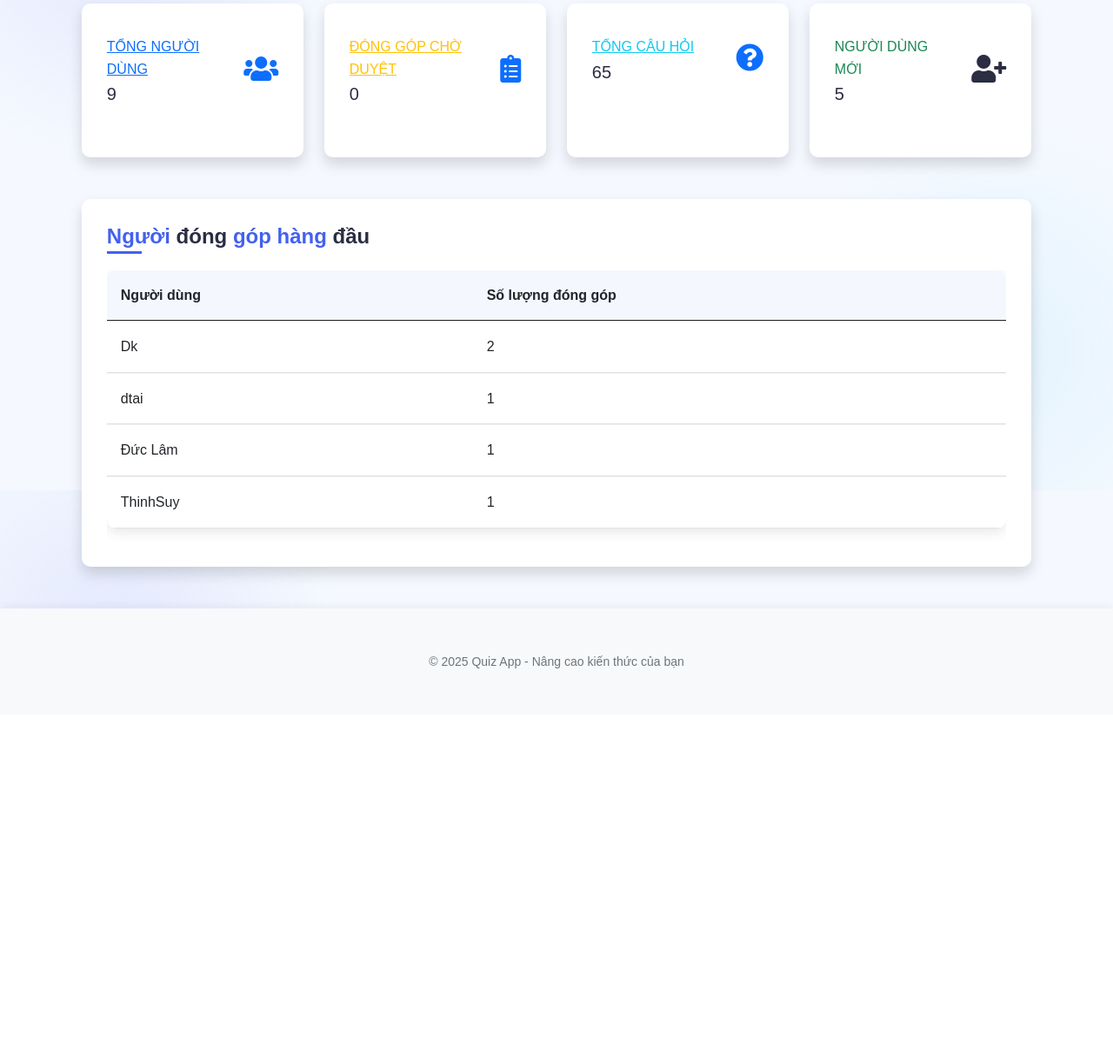
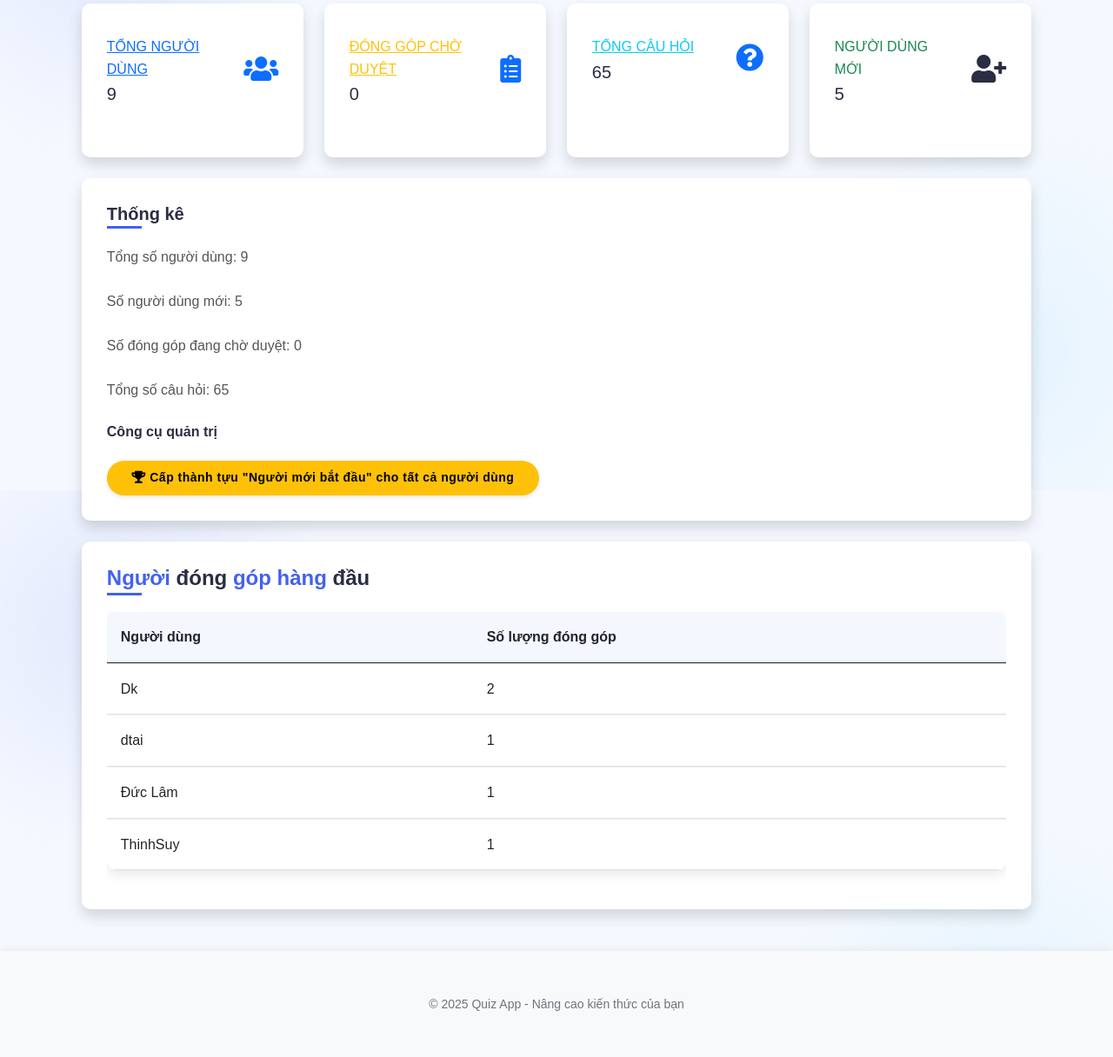
Before and after one commit to JasonFoster0809/Idea2.0, a Flask app: page /admin_dashboard in a window 1280 px wide. Shown: the part 236-1452 px from the top of the page at 87% size. Before the commit the page ends 1005 px from the top, so only its background shows below. Run offline with Flask 3, Linux system fonts and the light colour scheme; a user stored in the database is signed in; data comes from the database, SQL or seed files in the repository; some libraries are stand-ins or nearby versions.

Commit message:
Assistant checkpoint: Thêm tính năng cấp thành tựu người mới cho mọi tài khoản
Assistant generated file changes:
- app.py: Thêm API endpoint để cấp thành tựu cho tất cả người dùng
- templates/admin/dashboard.html: Thêm nút để kích hoạt cấp thành tựu người mới bắt đầu
- static/js/main.js: Thêm JavaScript để xử lý nút cấp thành tựu

---

User prompt:

H cho các tài khoản trước đó thành tựu đó đi

Replit-Commit-Author: Assistant
Replit-Commit-Session-Id: a1cbda19-71ce-4654-ad2a-570a981bc655

```diff
--- a/app.py
+++ b/app.py
@@ -869,3 +869,60 @@ def use_item():
     result['new_achievements'] = achievement_data
 
     return jsonify(result)
+
+@app.route('/api/grant-starter-achievement', methods=['POST'])
+@login_required
+def grant_starter_achievement():
+    """Cấp thành tựu Người mới bắt đầu cho tất cả người dùng"""
+    if not current_user.is_admin:
+        abort(403)  # Chỉ admin mới có quyền sử dụng API này
+
+    from models import User, Achievement, UserAchievement
+
+    # Lấy thành tựu "Người mới bắt đầu"
+    achievement = Achievement.query.filter_by(name="Người mới bắt đầu").first()
+    if not achievement:
+        # Nếu chưa có thành tựu trong DB, khởi tạo
+        from achievement_manager import initialize_achievements
+        initialize_achievements()
+        achievement = Achievement.query.filter_by(name="Người mới bắt đầu").first()
+        if not achievement:
+            return jsonify({'success': False, 'message': 'Không tìm thấy thành tựu Người mới bắt đầu'})
+
+    # Lấy tất cả người dùng
+    users = User.query.all()
+    count = 0
+
+    # Cấp thành tựu cho mỗi người dùng nếu chưa có
+    for user in users:
+        # Kiểm tra xem đã có thành tựu này chưa
+        existing = UserAchievement.query.filter_by(
+            user_id=user.id,
+            achievement_id=achievement.id
+        ).first()
+
+        if not existing:
+            # Cấp thành tựu mới
+            new_achievement = UserAchievement(
+                user_id=user.id,
+                achievement_id=achievement.id,
+                acquired_date=datetime.utcnow(),
+                notified=False
+            )
+
+            # Thêm phần thưởng
+            if achievement.xp_reward:
+                user.add_experience(achievement.xp_reward)
+
+            if achievement.coin_reward:
+                user.add_coins(achievement.coin_reward)
+
+            db.session.add(new_achievement)
+            count += 1
+
+    db.session.commit()
+
+    return jsonify({
+        'success': True,
+        'message': f'Đã cấp thành tựu "Người mới bắt đầu" cho {count} người dùng mới'
+    })
--- a/static/js/main.js
+++ b/static/js/main.js
@@ -1251,6 +1251,35 @@ function showAchievementNotification(achievement) {
   });
 }
 
+// Xử lý nút cấp thành tựu người mới bắt đầu cho tất cả người dùng
+document.addEventListener('DOMContentLoaded', function() {
+  const grantAchievementBtn = document.getElementById('grantStarterAchievement');
+  if (grantAchievementBtn) {
+    grantAchievementBtn.addEventListener('click', function() {
+      if (confirm('Bạn có chắc muốn cấp thành tựu "Người mới bắt đầu" cho tất cả người dùng chưa có?')) {
+        fetch('/api/grant-starter-achievement', {
+          method: 'POST',
+          headers: {
+            'Content-Type': 'application/json'
+          }
+        })
+        .then(response => response.json())
+        .then(data => {
+          if (data.success) {
+            showToast(data.message, 'success');
+          } else {
+            showToast(data.message, 'danger');
+          }
+        })
+        .catch(error => {
+          console.error('Error:', error);
+          showToast('Lỗi khi cấp thành tựu', 'danger');
+        });
+      }
+    });
+  }
+});
+
 // Setup advancements functionality
 function setupAdvancements() {
   const achievementsContainer = document.querySelector('#achievementTabs');
--- a/templates/admin/dashboard.html
+++ b/templates/admin/dashboard.html
@@ -87,6 +87,26 @@
         </div>
     </div>
 
+    <!-- Statistics Card -->
+    <div class="col-md-12 mb-4">
+        <div class="card shadow">
+            <div class="card-body">
+                <h5 class="card-title">Thống kê</h5>
+                <p class="card-text">Tổng số người dùng: {{ total_users }}</p>
+                <p class="card-text">Số người dùng mới: {{ new_users }}</p>
+                <p class="card-text">Số đóng góp đang chờ duyệt: {{ pending_contributions }}</p>
+                <p class="card-text">Tổng số câu hỏi: {{ total_questions }}</p>
+
+                <div class="mt-4">
+                  <h6>Công cụ quản trị</h6>
+                  <button id="grantStarterAchievement" class="btn btn-warning btn-sm">
+                    <i class="fas fa-trophy"></i> Cấp thành tựu "Người mới bắt đầu" cho tất cả người dùng
+                  </button>
+                </div>
+            </div>
+        </div>
+    </div>
+
     <!-- Top Contributors -->
     <div class="col-md-12 mt-4">
         <div class="card shadow">
```
